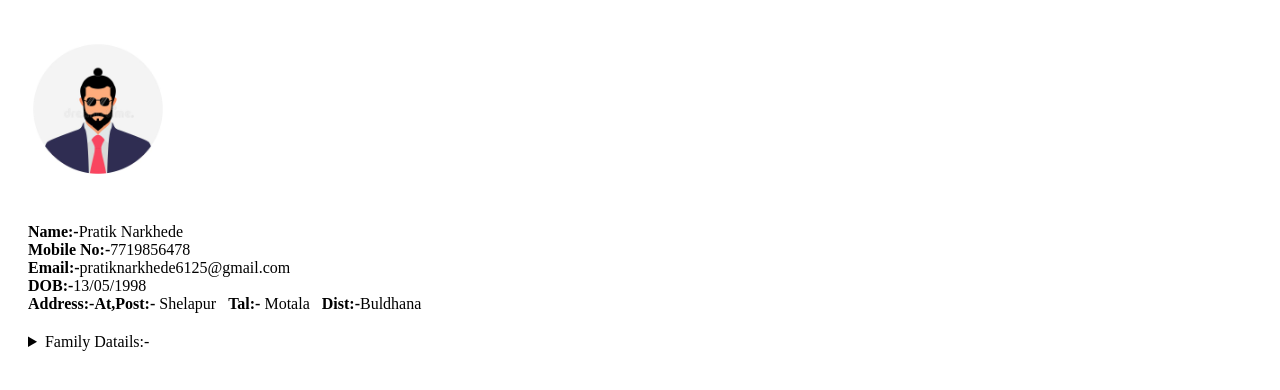
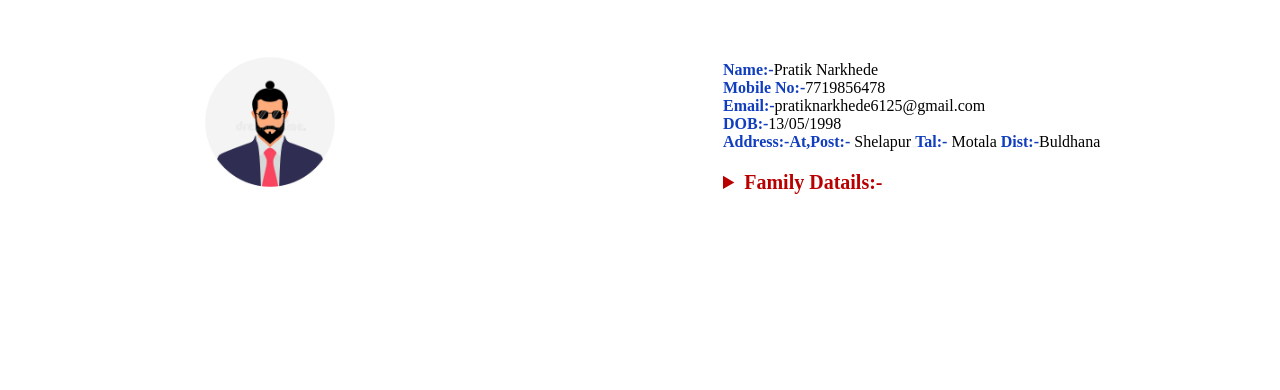
Before and after one commit to Narkhedepratik6125/MyProfile, a plain HTML site: page personalInfo.html in a window 1280 px wide. Drawn offline with Linux system fonts and the light colour scheme.

Commit message:
&nbsp remove and add padding and margin
&nbsp remove and add padding and margin

```diff
--- a/personalInfo.html
+++ b/personalInfo.html
@@ -2,21 +2,42 @@
 <html>
 <head>
 	<title>Personal Info</title>
+    <style>
+        strong{
+            color:#113ebe;
+        }
+        summary{
+            color: #b90000;
+            font-weight: 900;
+            font-size: 20px;
+        }
+        img{
+            width: auto;
+            height: 180px;
+            border-radius: 100px;
+            margin-top: 13px;
+        }
+        .basicInfo{
+            display: flex;
+            align-items: center;
+            justify-content: space-around;
+        }
+    </style>
 </head>
 <body>
     <h3></h3>
+    <div class="basicInfo">
         <div class="image">
-        <img src="flat-male-avatar-image.jpg" style="width: auto; height: 180px;">
+            <img src="flat-male-avatar-image.jpg">
         </div>
         <div style="margin-left:20px ;margin-top: 20px;">
-        <strong>Name:-</strong><span>Pratik Narkhede</span>&nbsp; &nbsp;<br>
-        <strong>Mobile No:-</strong><span>7719856478</span>&nbsp; &nbsp;<br>
+            <strong>Name:-</strong><span>Pratik Narkhede</span> <br>
+            <strong>Mobile No:-</strong><span>7719856478</span> <br>
             <strong>Email:-</strong><span>pratiknarkhede6125@gmail.com</span><br>
             <strong>DOB:-</strong><span>13/05/1998</span><br>
-        <strong>Address:-</strong><span><strong>At,Post:-</strong> Shelapur&nbsp; &nbsp;<strong>Tal:-</strong>
-        Motala&nbsp; &nbsp;<strong>Dist:-</strong>Buldhana</span><br>
-    </div>
-    <div style="margin-left:20px ;margin-top: 20px;">
+            <strong>Address:-</strong><span><strong>At,Post:-</strong> Shelapur <strong>Tal:-</strong>
+            Motala <strong>Dist:-</strong>Buldhana</span><br>
+            <div style="margin-top: 20px;">
                 <details>
                     <summary>Family Datails:-</summary>
                     <ul>
@@ -25,5 +46,9 @@
                     </ul>
                 </details>
             </div>
+        </div>
+    </div>
+
+
 </body>
 </html>
```
Also changed, not shown: frameDemo.html (+7 -1 lines), index.html (+18 -12 lines), myHobbies.html (+9 -1 lines), table.html (+1 -0 lines). Lines whose indentation alone changed are shown as unchanged.
